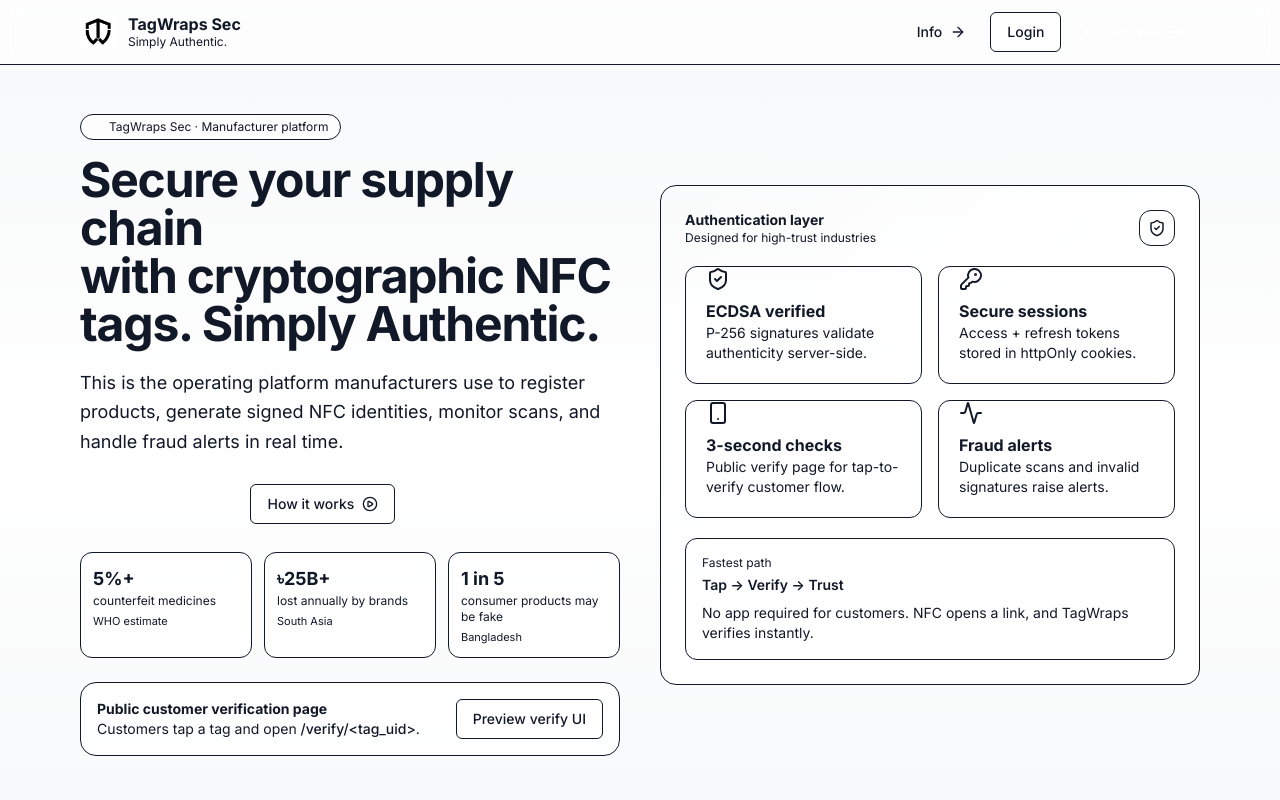
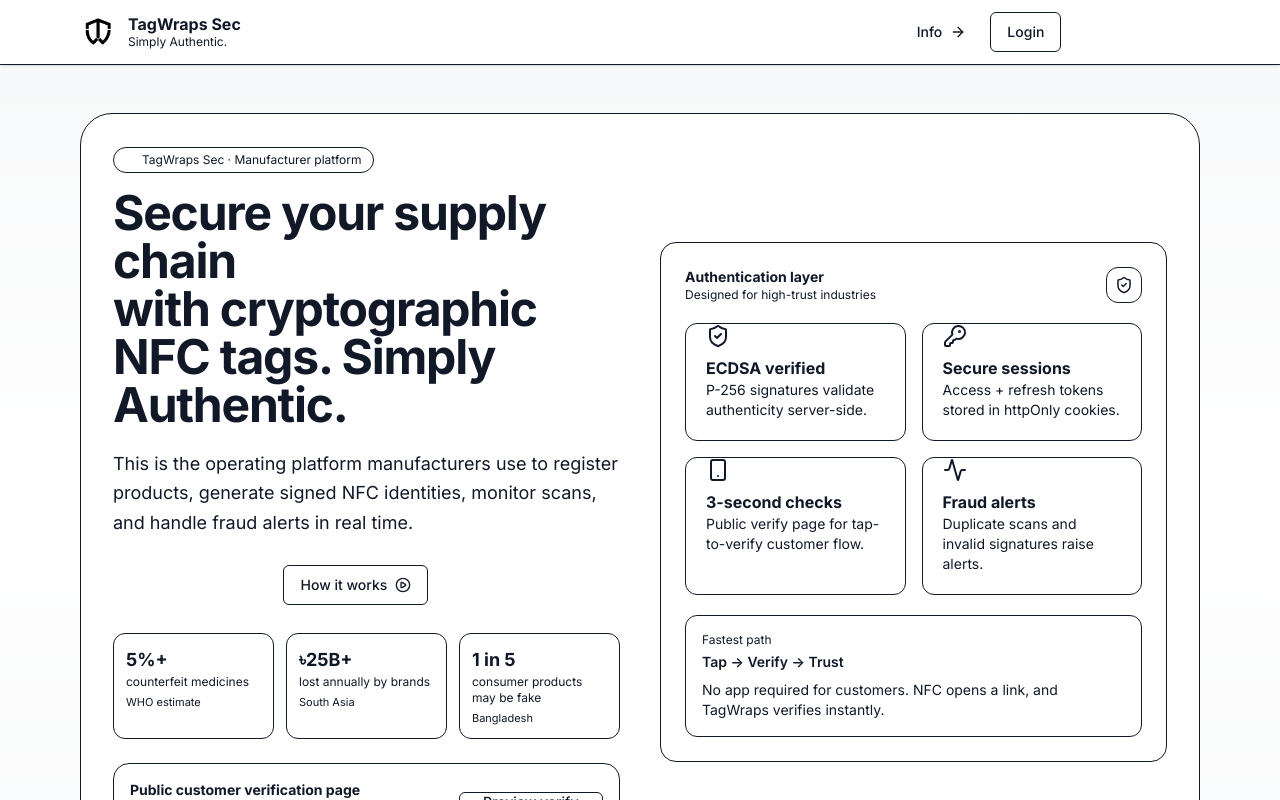
Before and after one commit to mirajulislam1292/tagwraps-sec, a React (Vite) app in the folder frontend/: page / in a window 1280 px wide. Shown: the top 800 px of the page. Built offline with nearby package versions, Linux system fonts and the light colour scheme; no server answers.

Commit message:
Enhance homepage color accents and secondary button theme

```diff
--- a/frontend/src/components/ui/button.jsx
+++ b/frontend/src/components/ui/button.jsx
@@ -11,7 +11,7 @@
     'inline-flex items-center justify-center gap-2 font-medium rounded-md transition disabled:opacity-60 disabled:cursor-not-allowed'
   const variants = {
     primary: 'bg-primary text-white hover:bg-primary-dark focus:outline-none focus:ring-2 focus:ring-primary/30',
-    secondary: 'bg-white border border-border text-text-primary hover:bg-background',
+    secondary: 'bg-white border border-primary/20 text-text-primary hover:bg-primary/10 focus:outline-none focus:ring-2 focus:ring-primary/20',
     ghost: 'bg-transparent text-text-primary hover:bg-black/5',
     danger: 'bg-danger text-white hover:brightness-95',
   }
--- a/frontend/src/pages/public/HomePage.jsx
+++ b/frontend/src/pages/public/HomePage.jsx
@@ -14,7 +14,7 @@
 export function HomePage() {
   return (
     <div className="min-h-screen bg-background">
-      <header className="sticky top-0 z-20 backdrop-blur bg-white/70 border-b border-border">
+      <header className="sticky top-0 z-20 backdrop-blur bg-white/90 border-b border-primary/10 shadow-sm">
         <div className="mx-auto max-w-6xl px-4 py-3 flex items-center justify-between gap-4">
           <BrandMark />
           <div className="flex items-center gap-2">
@@ -37,7 +37,7 @@
       </header>
 
       <main>
-        <section className="relative overflow-hidden">
+        <section className="relative overflow-hidden bg-primary/5">
           <div className="absolute inset-0">
             <div className="absolute inset-0 bg-gradient-to-b from-primary/20 via-white to-background" />
             <div className="absolute -top-24 -left-24 h-[520px] w-[520px] rounded-full bg-primary/35 blur-3xl" />
@@ -46,7 +46,7 @@
           </div>
 
           <div className="relative mx-auto max-w-6xl px-4 pt-12 pb-12">
-            <div className="grid lg:grid-cols-2 gap-10 items-center">
+            <div className="grid lg:grid-cols-2 gap-10 items-center rounded-[2rem] border border-primary/15 bg-white/95 p-8 shadow-card">
             <div>
               <div className="inline-flex items-center gap-2 rounded-full border border-primary/20 bg-white/70 px-3 py-1 text-xs text-text-secondary">
                 <span className="h-2 w-2 rounded-full bg-primary" />
@@ -84,7 +84,7 @@
                 <Stat k="1 in 5" v="consumer products may be fake" s="Bangladesh" />
               </div>
 
-              <div className="mt-6 rounded-2xl border border-primary/15 bg-white/70 backdrop-blur p-4 flex flex-col sm:flex-row items-start sm:items-center justify-between gap-3">
+              <div className="mt-6 rounded-2xl border border-primary/15 bg-primary/10 p-4 flex flex-col sm:flex-row items-start sm:items-center justify-between gap-3">
                 <div>
                   <div className="text-sm font-bold text-text-primary">Public customer verification page</div>
                   <div className="text-sm text-text-secondary">
@@ -146,7 +146,7 @@
         </section>
 
         <section className="mx-auto max-w-6xl px-4 pb-12">
-          <div className="rounded-2xl bg-surface border border-border shadow-card p-6 sm:p-8">
+          <div className="rounded-2xl bg-primary/10 border border-primary/15 shadow-card p-6 sm:p-8">
             <div className="flex flex-col sm:flex-row sm:items-end sm:justify-between gap-4">
               <div>
                 <h2 className="text-2xl font-black">How TagWraps Sec works</h2>
@@ -197,7 +197,7 @@
 
 function Step({ n, title, body }) {
   return (
-    <div className="rounded-xl border border-border bg-background p-4">
+    <div className="rounded-xl border border-primary/15 bg-primary/5 p-4">
       <div className="flex items-center gap-3">
         <div className="h-9 w-9 rounded-xl bg-primary text-white grid place-items-center font-black">
           {n}
```
